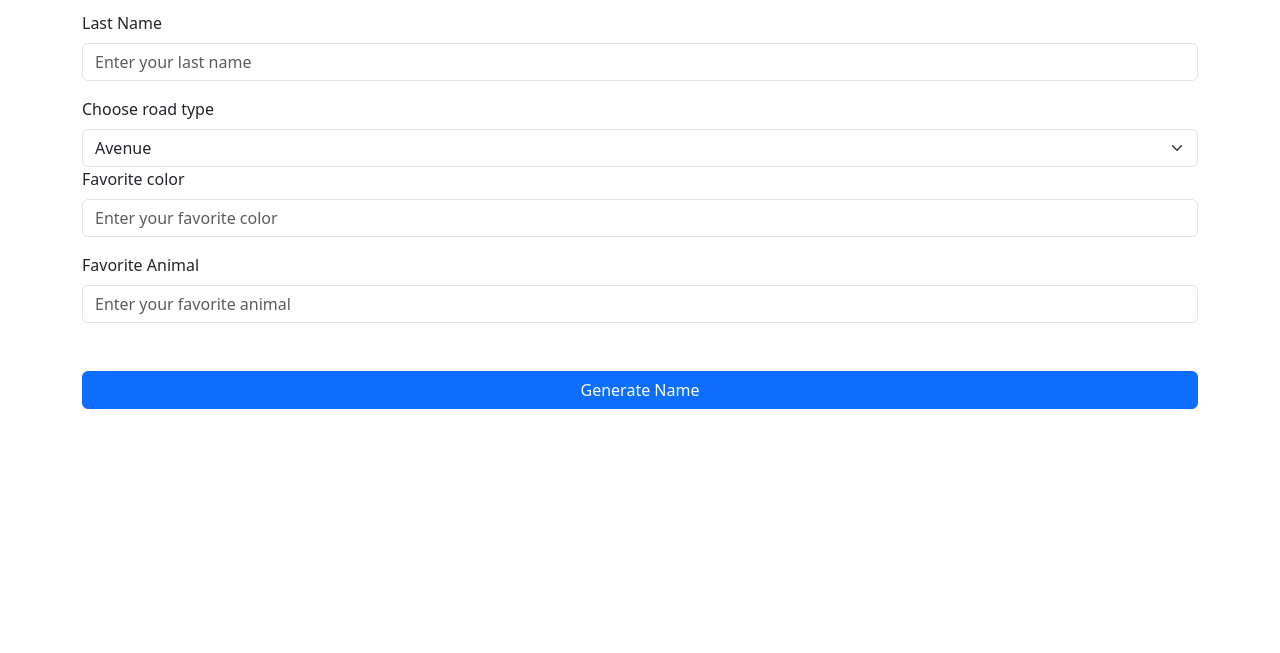
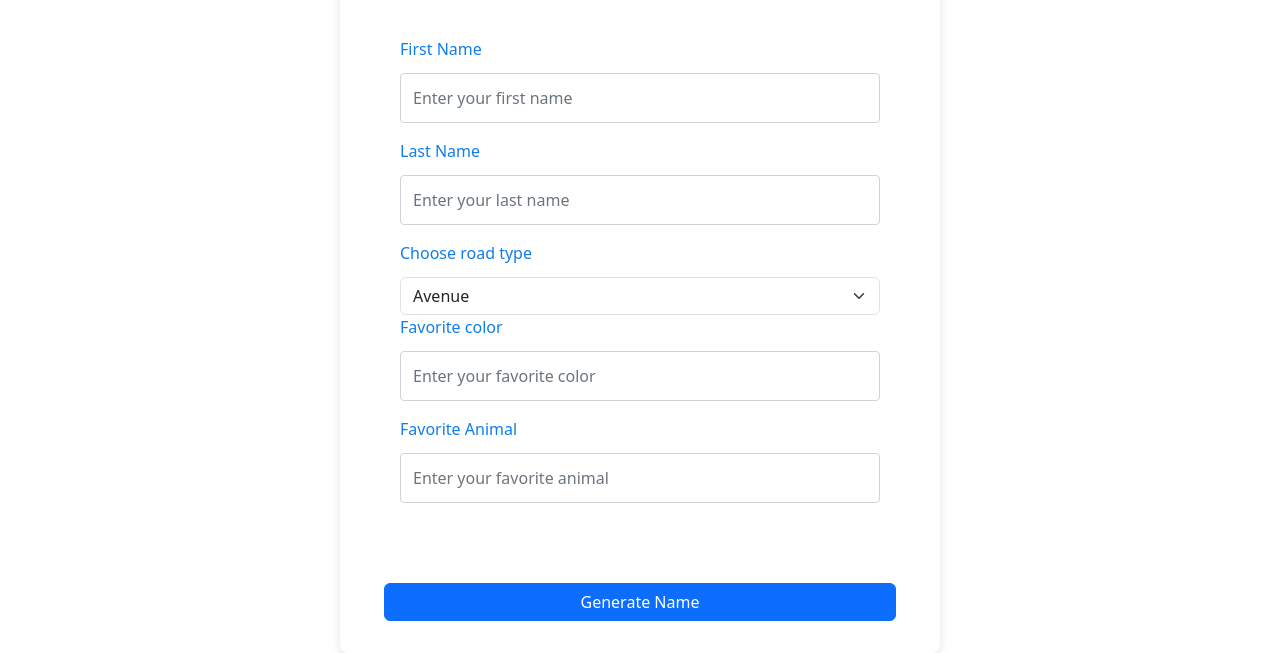
Before and after one commit to chrisdemee/December-monthly-site, a plain HTML site: page index.html in a window 1280 px wide. Shown: the part 179-832 px from the top of the page. Before the commit the page ends 800 px from the top, so only its background shows below. Drawn offline with nearby package versions, Linux system fonts and the light colour scheme; a web font is replaced by a local one.

Commit message:
css type

```diff
--- a/index.html
+++ b/index.html
@@ -3,6 +3,7 @@
 
 <head>
     <link rel="stylesheet" href="https://use.typekit.net/bjv0nvx.css">
+    <link rel="stylesheet" href="style.css">
     <title>Your super epic name</title>
     <!-- Required meta tags -->
     <meta charset="utf-8" />
--- a/style.css
+++ b/style.css
@@ -1,5 +1,108 @@
 h1 {
-    font-family: "wilko-inline", sans-serif;
+    font-family: "wilko-solid", sans-serif;
 font-weight: 400;
 font-style: normal;
 }
+/* General Styles */
+body {
+    font-family: 'Arial', sans-serif;
+    background-color: #f8f9fa;
+    color: #333;
+}
+
+header {
+    background-color: #343a40;
+    padding: 1rem;
+}
+
+header h1 {
+    color: #fff;
+    text-align: center;
+}
+
+/* Main Section */
+main {
+    padding: 2rem;
+    background-color: #fff;
+    border-radius: 8px;
+    box-shadow: 0 4px 10px rgba(0, 0, 0, 0.1);
+    margin-top: 2rem;
+    max-width: 600px;
+    margin-left: auto;
+    margin-right: auto;
+}
+
+/* Form Section */
+form {
+    padding: 1rem;
+}
+
+form .form-label {
+    font-weight: 500;
+    color: #107deb;
+}
+
+form input[type="text"], form select {
+    border: 1px solid #ced4da;
+    padding: 0.75rem;
+    font-size: 1rem;
+    border-radius: 4px;
+    width: 100%;
+    margin-top: 0.25rem;
+    transition: border-color 0.3s ease, background-color 0.3s ease;
+}
+
+/* Change color when input is focused */
+form input[type="text"]:focus, form select:focus {
+    border-color: #3498db; /* Blue border on focus */
+    background-color: #e9f5ff; /* Light blue background on focus */
+    outline: none;
+}
+
+/* Placeholder color change */
+form input[type="text"]::placeholder, form select::placeholder {
+    color: #6c757d;
+}
+
+/* Button Styling */
+.btn-primary {
+    background-color: #007bff;
+    border-color: #007bff;
+    color: white;
+    font-size: 1.25rem;
+    padding: 1rem;
+    border-radius: 4px;
+    width: 100%;
+    text-align: center;
+    cursor: pointer;
+    transition: background-color 0.3s ease;
+}
+
+.btn-primary:hover {
+    background-color: #0056b3;
+    border-color: #004085;
+}
+
+/* Result Display */
+#result {
+    margin-top: 2rem;
+    font-size: 1.25rem;
+    text-align: center;
+    font-weight: bold;
+    color: #007bff;
+    padding: 1rem;
+    background-color: #e9ecef;
+    border-radius: 5px;
+    display: none; /* Hidden by default */
+}
+
+/* Form container responsiveness */
+@media (max-width: 768px) {
+    main {
+        padding: 1rem;
+    }
+
+    .btn-primary {
+        font-size: 1rem;
+    }
+}
```
